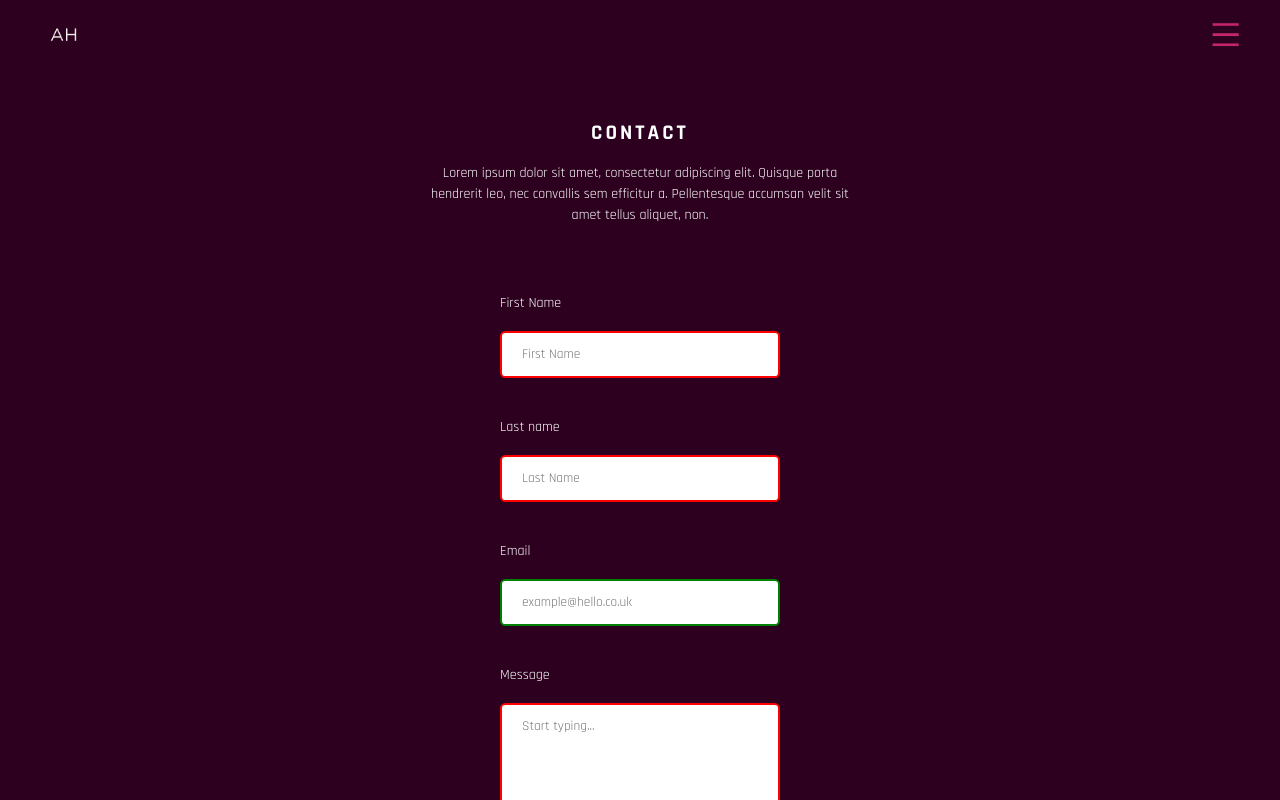
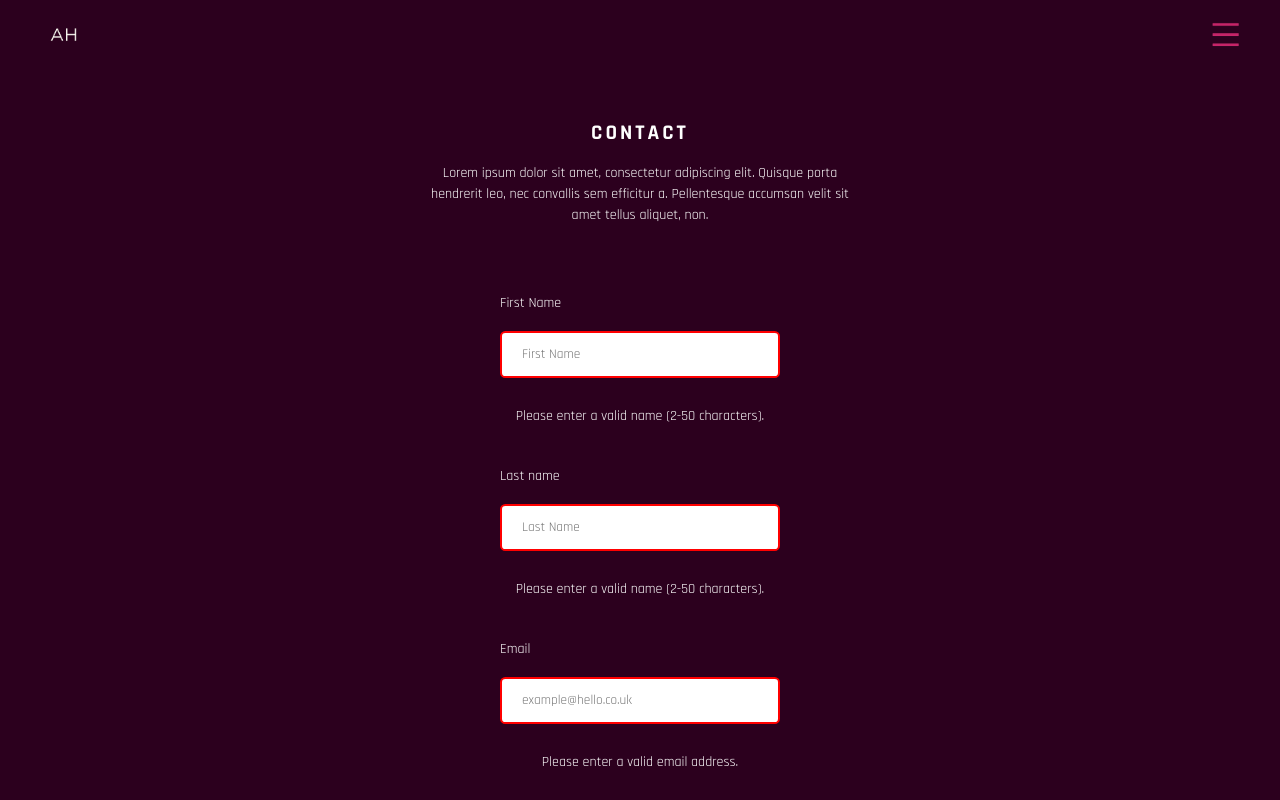
Before and after one commit to ah28011992/Portfolio, a React (Vite) app: page /contact in a window 1280 px wide. Shown: the top 800 px of the page. Built offline with nearby package versions, Linux system fonts and the light colour scheme; no server answers.

Commit message:
add error handling messages for form

```diff
--- a/src/routes/Contact.jsx
+++ b/src/routes/Contact.jsx
@@ -23,7 +23,7 @@ const formData = {
 
 const Contact = () => {
 	const [formInputs, setFormInputs] = useState(formData);
-	const [isValidEmail, setIsValidEmail] = useState(true);
+	const [isValidEmail, setIsValidEmail] = useState(false);
 	const [formError, setFormError] = useState(false);
 	const [isSubmitted, setIsSubmitted] = useState(false);
 
@@ -45,12 +45,6 @@ const Contact = () => {
 			} else {
 				setFormError(null);
 			}
-		} else if (name === "first_name" || name === "last_name") {
-			if (value.length < 2 || value.length > 50) {
-				setFormError("Please enter a valid name (2-50 characters).");
-			} else {
-				setFormError(null);
-			}
 		}
 	};
 
@@ -65,9 +59,18 @@ const Contact = () => {
 
 	const handleSubmit = async (e) => {
 		e.preventDefault();
-		await postForm();
-		setFormInputs(formData);
-		setIsSubmitted(true);
+
+		try {
+			await postForm();
+			setFormInputs(formData);
+			setIsSubmitted(true);
+			setFormError(true);
+			setIsValidEmail(true);
+		} catch (error) {
+			setIsSubmitted(false);
+			console.error("Error submitting form:", error);
+			setFormError("Failed to submit the form. Please try again later.");
+		}
 	};
 
 	return (
@@ -101,7 +104,13 @@ const Contact = () => {
 							autoComplete='off'
 							required
 						/>
-
+						{!formInputs.first_name ||
+						formInputs.first_name.length < 2 ||
+						formInputs.first_name.length > 50 ? (
+							<p className='form_error'>
+								Please enter a valid name (2-50 characters).
+							</p>
+						) : null}
 						<label htmlFor='last_name'>Last name</label>
 						<input
 							type='text'
@@ -119,7 +128,13 @@ const Contact = () => {
 							}
 							autoComplete='off'
 							required></input>
-
+						{!formInputs.last_name ||
+						formInputs.last_name.length < 2 ||
+						formInputs.last_name.length > 50 ? (
+							<p className='form_error'>
+								Please enter a valid name (2-50 characters).
+							</p>
+						) : null}
 						<label htmlFor='email_address'>Email</label>
 						<input
 							type='text'
@@ -159,9 +174,11 @@ const Contact = () => {
 							Submit
 						</button>
 					</div>
-					{formError && <p className='form_error'>{formError}</p>}
-					{isSubmitted && (
-						<p className='form_submitted'>For submitted Successfully</p>
+
+					{isSubmitted ? (
+						<p className='form_submitted'>Form submitted Successfully</p>
+					) : (
+						formError && <p className='form_error'>{formError}</p>
 					)}
 				</form>
 			</section>
```
